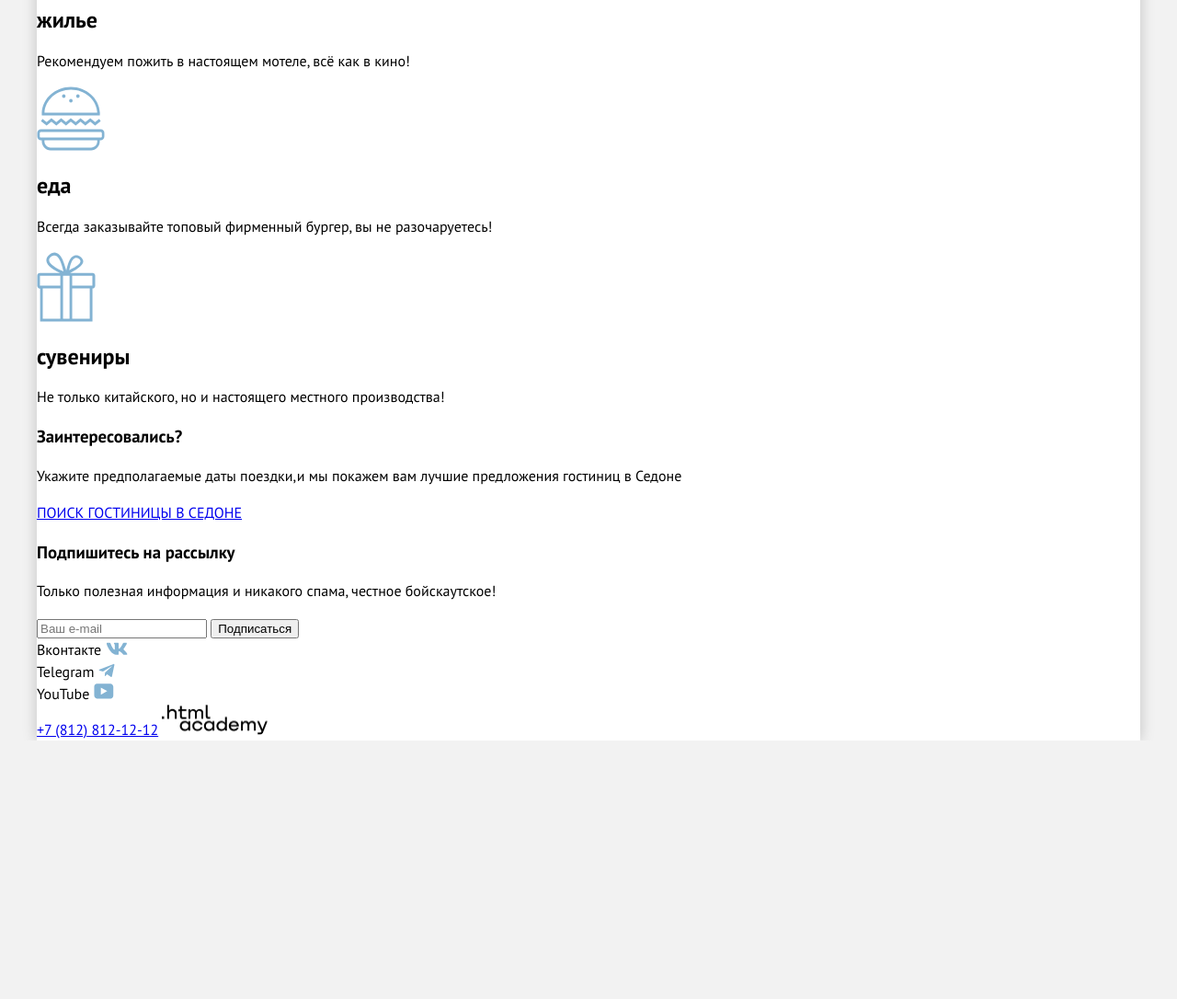
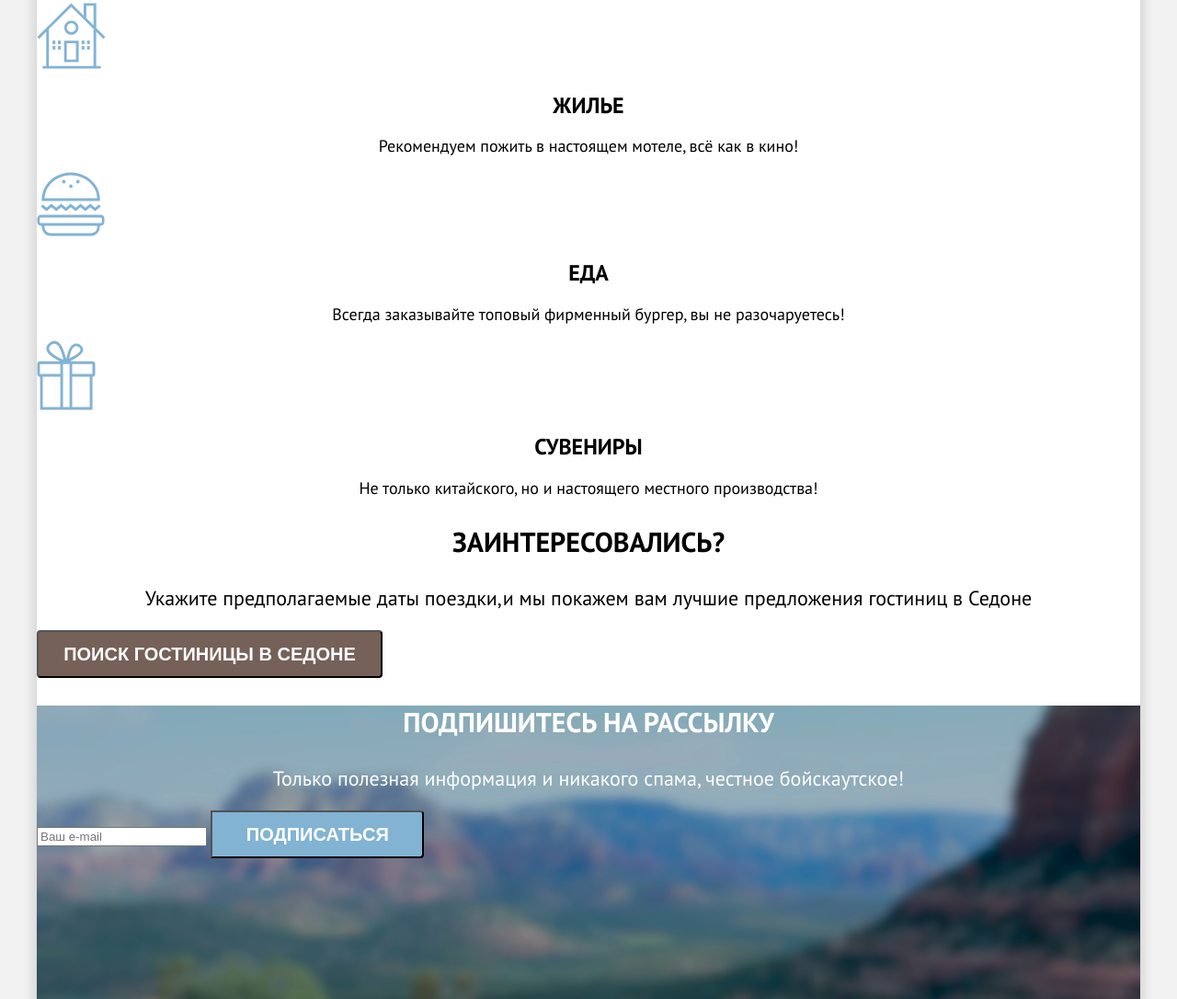
Before and after one commit to htmlacademy-htmlcss/2346199-sedona-37, a plain HTML site: page index.html in a window 1280 px wide. Shown: the part 2338-3424 px from the top of the page at 92% size. Before the commit the page ends 3143 px from the top, so only its background shows below. Drawn offline with Linux system fonts and the light colour scheme.

Commit message:
Добавляет и изменяет стили на главной странице

```diff
--- a/index.html
+++ b/index.html
@@ -60,12 +60,17 @@
 
         <section class="advantages">
           <h2 class="visually-hidden">Преимущества</h2>
+          <div class="advantages-photo-right">
+            <div class="advantages-item">
+              <h3 class="advantages-title-right">Настоящий городок</h3>
+              <p class="advantages-description-right">Седона — не аттракцион для туристов, там течёт своя жизнь</p>
+            </div>
+            <div class="advantages-item-photo">
+              <img src="img/house_and_rock.jpg" width="800" height="385" alt="Домики на фоне скал в городе Седона">
+            </div>
+          </div>
+
           <ul class="advantages-list">
-            <li class="advantages-item">
-              <h3 class="advantages-title">Настоящий городок</h3>
-              <p class="advantages-description">Седона — не аттракцион для туристов, там течёт своя жизнь</p>
-              <img src="img/house_and_rock.jpg" width="800" height="385" alt="Домики на фоне скал в городе Седона">
-            </li>
             <li class="advantages-item">
               <h3 class="advantages-title">Небольшая площадь</h3>
               <p class="advantages-description">Все достопримечательности находятся очень близко</p>
@@ -78,13 +83,19 @@
               <h3 class="advantages-title">Мало туристов</h3>
               <p class="advantages-description">Большинство едет в Гранд Каньон и толпится там</p>
             </li>
-            <li class="advantages-item">
-              <h3 class="advantages-title">Там есть мост дьявола</h3>
-              <p class="advantages-description">Да, по нему можно пройти! Если вы осмелитесь, разумеется</p>
+          </ul>
+
+          <div class="advantages-photo-left">
+            <div class="advantages-item">
+              <h3 class="advantages-title-left">Там есть мост дьявола</h3>
+              <p class="advantages-description-left">Да, по нему можно пройти! Если вы осмелитесь, разумеется</p>
+            </div>
+            <div class="advantages-item-photo">
               <img src="img/the_devil's_bridge.jpg" width="800" height="385" alt="Мост дьявола">
-            </li>
-          </ul>
+            </div>
+          </div>
         </section>
+
         <section class="service">
           <h2 class="servise-title">Приезжайте в Седону отдохнуть в комфорте и уюте!</h2>
           <p class="servise-description">Опытный персонал и качественное обслуживание!</p>
@@ -92,56 +103,59 @@
             <li class="service-item-card">
               <img src="img/service-item-card_svg/hause.svg" width="75" height="72" alt="Иконка-домик">
               <h2 class="servise-list-card-title">жилье</h2>
-              <p class="ervise-list-card-description">Рекомендуем пожить в настоящем мотеле, всё как в кино!</p>
+              <p class="servise-list-card-description">Рекомендуем пожить в настоящем мотеле, всё как в кино!</p>
             </li>
             <li class="service-item-card">
               <img src="img/service-item-card_svg/food.svg" width="74" height="70" alt="Иконка-гамбургер">
               <h2 class="servise-list-card-title">еда</h2>
-              <p class="ervise-list-card-description">Всегда заказывайте топовый фирменный бургер, вы не разочаруетесь!
+              <p class="servise-list-card-description">Всегда заказывайте топовый фирменный бургер, вы не разочаруетесь!
               </p>
             </li>
             <li class="service-item-card">
               <img src="img/service-item-card_svg/souvenir.svg" width="64" height="76" alt="Иконка-сувенир">
               <h2 class="servise-list-card-title">сувениры</h2>
-              <p class="ervise-list-card-description">Не только китайского, но и настоящего местного производства!</p>
+              <p class="servise-list-card-description">Не только китайского, но и настоящего местного производства!</p>
             </li>
           </ul>
         </section>
+
         <section class="search">
           <h3 class="search-title">Заинтересовались?</h3>
           <p class="search-description">Укажите предполагаемые даты поездки,и мы покажем вам лучшие предложения гостиниц
             в Седоне</p>
-          <a class="search-catalog" href="catalog.html">ПОИСК ГОСТИНИЦЫ В СЕДОНЕ</a>
+          <button class="search-catalog-button"  href="catalog.html">ПОИСК ГОСТИНИЦЫ В СЕДОНЕ</a>
         </section>
         <section class="subscribe">
           <h3 class="subscribe-title">Подпишитесь на рассылку</h3>
           <p class="subscribe-description">Только полезная информация и никакого спама, честное бойскаутское!</p>
           <form action="https://echo.htmlacademy.ru/" method="post">
-
-            <input type="text" name="mail" id="mail-field" placeholder="Ваш e-mail">
+            <input  type="text" name="mail" id="mail-field" placeholder="Ваш e-mail">
             <button class="subscribe-button" type="submit">Подписаться</button>
           </form>
         </section>
+
       </main>
+
       <footer class="page-footer">
         <ul class="footer-social-list">
           <li class="footer-social-item">
             <span class="visually-hidden">Вконтакте</span>
-            <a href="#"><img src="img/socials_svg/VK.svg" width="24" height="14" alt="ВКонтакте"></a>
+            <a href="#"><img class="img img-social" src="img/socials_svg/VK.svg" width="24" height="14" alt="ВКонтакте"></a>
           </li>
           <li class="footer-social-item">
             <span class="visually-hidden">Telegram</span>
-            <a href="#"><img src="img/socials_svg/telegram.svg" width="18" height="15" alt="Telegram"></a>
+            <a href="#"><img class="img img-social" src="img/socials_svg/telegram.svg" width="18" height="15" alt="Telegram"></a>
           </li>
           <li class="footer-social-item">
             <span class="visually-hidden">YouTube</span>
-            <a href="#"><img src="img/socials_svg/youtube.svg" width="22" height="17" alt="YouTube"></a>
+            <a href="#"><img class="img img-social" src="img/socials_svg/youtube.svg" width="22" height="17" alt="YouTube"></a>
           </li>
         </ul>
-        <a href="tel:+7622620563">+7 (812) 812-12-12</a>
-        <a href="https://htmlacademy.ru/"><img src="img/HTML_Academy.png" width="115" height="33"
+        <a class="phone" href="tel:+7622620563">+7 (812) 812-12-12</a>
+        <a href="https://htmlacademy.ru/"><img class="img img-academy"  src="img/HTML_Academy.png" width="115" height="33"
             alt="HTML Academy"></a>
       </footer>
+
     </div>
   </body>
 
--- a/styles/styles.css
+++ b/styles/styles.css
@@ -5,6 +5,7 @@
   font-weight: 400;
   font-display: swap;
 }
+
 @font-face {
   font-family: "PT Sans";
   font-style: normal;
@@ -12,6 +13,7 @@
   src: url("../fonts/ptsans-700.woff2") format("woff2");
   font-display: swap;
 }
+
 body {
   font-family: "PT Sans", sans-serif;
   margin: 0;
@@ -19,18 +21,21 @@ body {
   line-height: 24px;
   background-color: #F2F2F2;
 }
+
 ul,
 ol {
   list-style: none;
   margin: 0;
   padding: 0;
 }
+
 .img {
   display: block;
   width: 100%;
   max-width: 100%;
   height: auto;
 }
+
 .container {
   background-color: #FFFFFF;
   box-shadow: 0 0 15px rgba(0, 0, 0, 0.2);
@@ -39,6 +44,7 @@ ol {
   margin-left: auto;
   margin-right: auto;
 }
+
 .page-header {
   position: relative;
   padding-left: calc(70px + 140px + 28px);
@@ -46,6 +52,7 @@ ol {
   align-items: center;
   padding-right: 70px;
 }
+
 .logo {
   position: absolute;
   width: 140px;
@@ -54,9 +61,11 @@ ol {
   left: 70px;
   display: block;
 }
+
 .navigation-list {
   display: flex;
 }
+
 .navigation-link {
   display: block;
   line-height: 62px;
@@ -66,34 +75,43 @@ ol {
   color: #000000;
   border-bottom: 2px solid transparent;
 }
+
 .navigation-link:hover {
   border-color: #756257;
 }
+
 .navigation-item {
   margin-right: 32px;
 }
+
 .navigation-item:last-child {
   margin-right: 0;
 }
+
 .extra {
   margin-left: auto;
   display: flex;
   align-items: center;
 }
+
 .extra-icons {
   display: flex;
   margin-right: 20px;
 }
+
 .extra-icons-item {
   margin-right: 24px;
 }
+
 .extra-icons-item:last-child {
   margin-right: 0;
 }
+
 .icon-link {
   display: block;
   width: 22px;
 }
+
 .button-link {
   width: 160px;
   height: 36px;
@@ -104,21 +122,25 @@ ol {
   color: #FFFFFF;
   text-transform: uppercase;
 }
+
 .hero {
   background-image: url("../img/background_hero.png");
   width: 1200px;
-height: 485px;
+  height: 485px;
 }
+
 .img-hero {
   width: 458px;
   height: 352px;
   margin-left: auto;
   margin-right: auto;
 }
+
 .descript {
   width: 1200px;
   height: 261px;
 }
+
 .description {
   padding-top: 69px;
   font-weight: 700;
@@ -129,6 +151,7 @@ height: 485px;
   text-align: center;
   text-transform: uppercase;
 }
+
 .reasons {
 
   font-style: normal;
@@ -137,8 +160,162 @@ height: 485px;
   line-height: 26px;
   text-align: center;
 }
-.advantages {}
 
-.advantages-list {
+.advantages-title-right {
+  font-size: 24px;
+  line-height: 28px;
+  text-align: center;
 
 }
+
+.advantages-title-left {
+  font-size: 24px;
+  line-height: 28px;
+  text-align: center;
+}
+
+.advantages-description-right {
+  font-size: 18px;
+  line-height: 21px;
+  text-align: center;
+}
+
+.advantages-description-left {
+  font-size: 18px;
+  line-height: 21px;
+  text-align: center;
+}
+
+.advantages-title {
+  font-size: 24px;
+  line-height: 28px;
+  text-align: center;
+}
+
+.advantages-description {
+  font-size: 18px;
+  line-height: 21px;
+  text-align: center;
+}
+
+.servise-title {
+  font-weight: 700;
+  font-size: 30px;
+  line-height: 36px;
+  text-align: center;
+  text-transform: uppercase;
+  color: #000000;
+}
+
+.servise-description {
+  font-size: 22px;
+  line-height: 26px;
+  text-align: center;
+  color: #333333;
+}
+
+.servise-list-card-title {
+  font-weight: 700;
+  font-size: 24px;
+  line-height: 28px;
+  text-align: center;
+  text-transform: uppercase;
+}
+
+.servise-list-card-description {
+  font-size: 18px;
+  line-height: 21px;
+  text-align: center;
+}
+
+.search-title {
+  font-weight: 700;
+  font-size: 30px;
+  line-height: 36px;
+  text-align: center;
+  text-transform: uppercase;
+}
+
+.search-description {
+  font-size: 22px;
+  line-height: 26px;
+  text-align: center;
+}
+
+.search-catalog-button {
+  width: 376px;
+  height: 52px;
+  background: #756157;
+  border-radius: 4px;
+  font-weight: 700;
+  font-size: 20px;
+  line-height: 36px;
+  align-items: center;
+  text-align: center;
+  text-transform: uppercase;
+  color: #FFFFFF;
+}
+
+.subscribe {
+  width: 1200px;
+  height: 415px;
+  background-image: url(../img/Subscribe.png);
+}
+
+.subscribe-title {
+  font-weight: 700;
+  font-size: 30px;
+  line-height: 36px;
+  text-transform: uppercase;
+  text-align: center;
+  color: #FFFFFF;
+}
+
+.subscribe-description {
+  font-size: 22px;
+  line-height: 26px;
+  text-align: center;
+  color: #FFFFFF;
+}
+
+.subscribe-button {
+  width: 232px;
+  height: 52px;
+  font-weight: 700;
+font-size: 20px;
+line-height: 36px;
+
+align-items: center;
+text-align: center;
+text-transform: uppercase;
+color: #FFFFFF;
+background: #82B3D3;
+border-radius: 0px 4px 4px 0px;
+}
+.page-footer{
+  display: flex;
+  align-items: center;
+  height: 120px;
+  justify-content:space-between;
+}
+.footer-social-list{
+  display: flex;
+margin-left: 70px;
+}
+.img-social{
+width: 20px;
+height: 16px;
+}
+.phone{
+  font-weight: 400;
+  font-size: 40px;
+  line-height: 40px;
+  text-align: center;
+  text-transform: uppercase;
+  text-decoration: none;
+  color: #000000;
+}
+.phone:hover{
+  color: blue;
+}
+/* >.img-academy{ }*/
```
Also changed, not shown: img/Subscribe.png (added).
